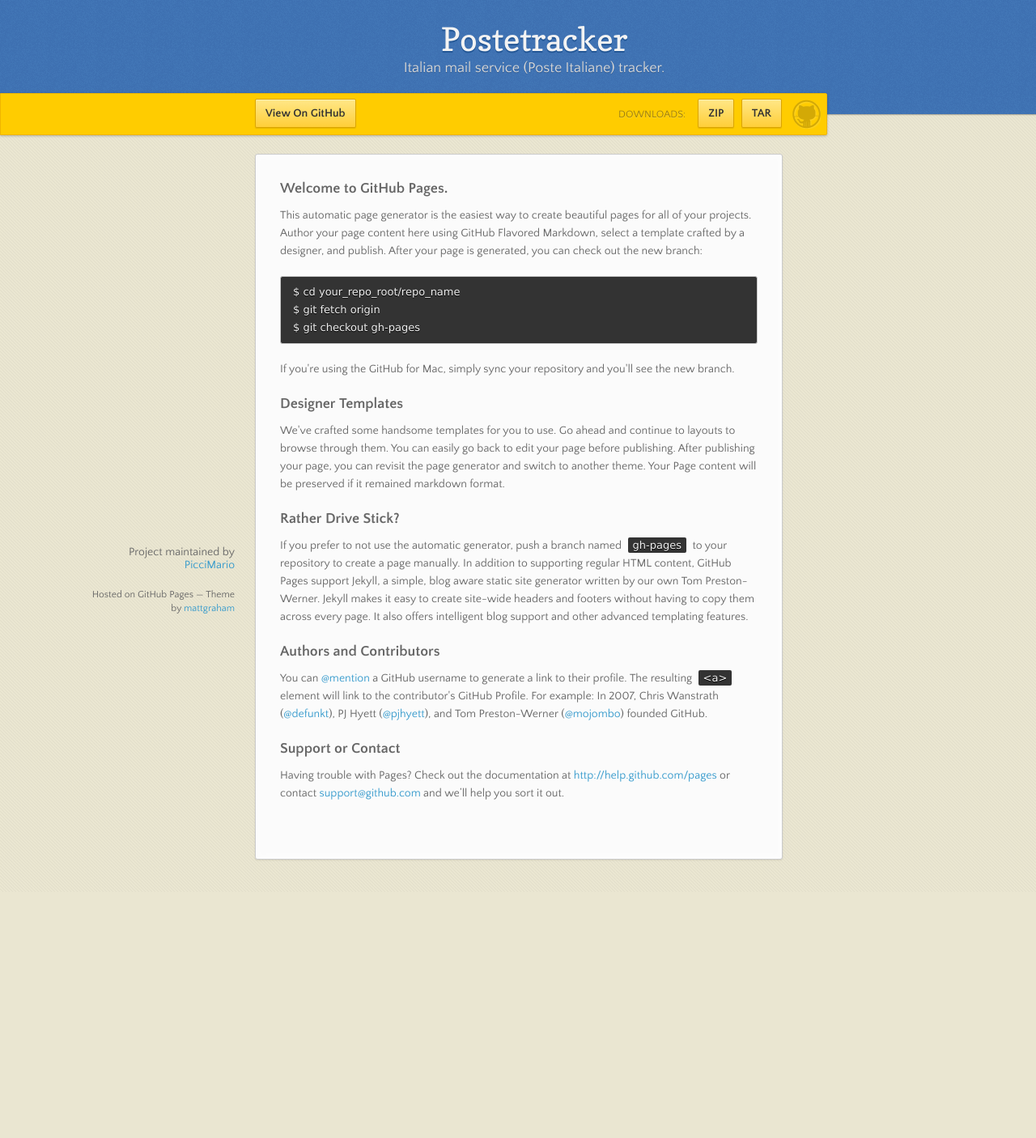
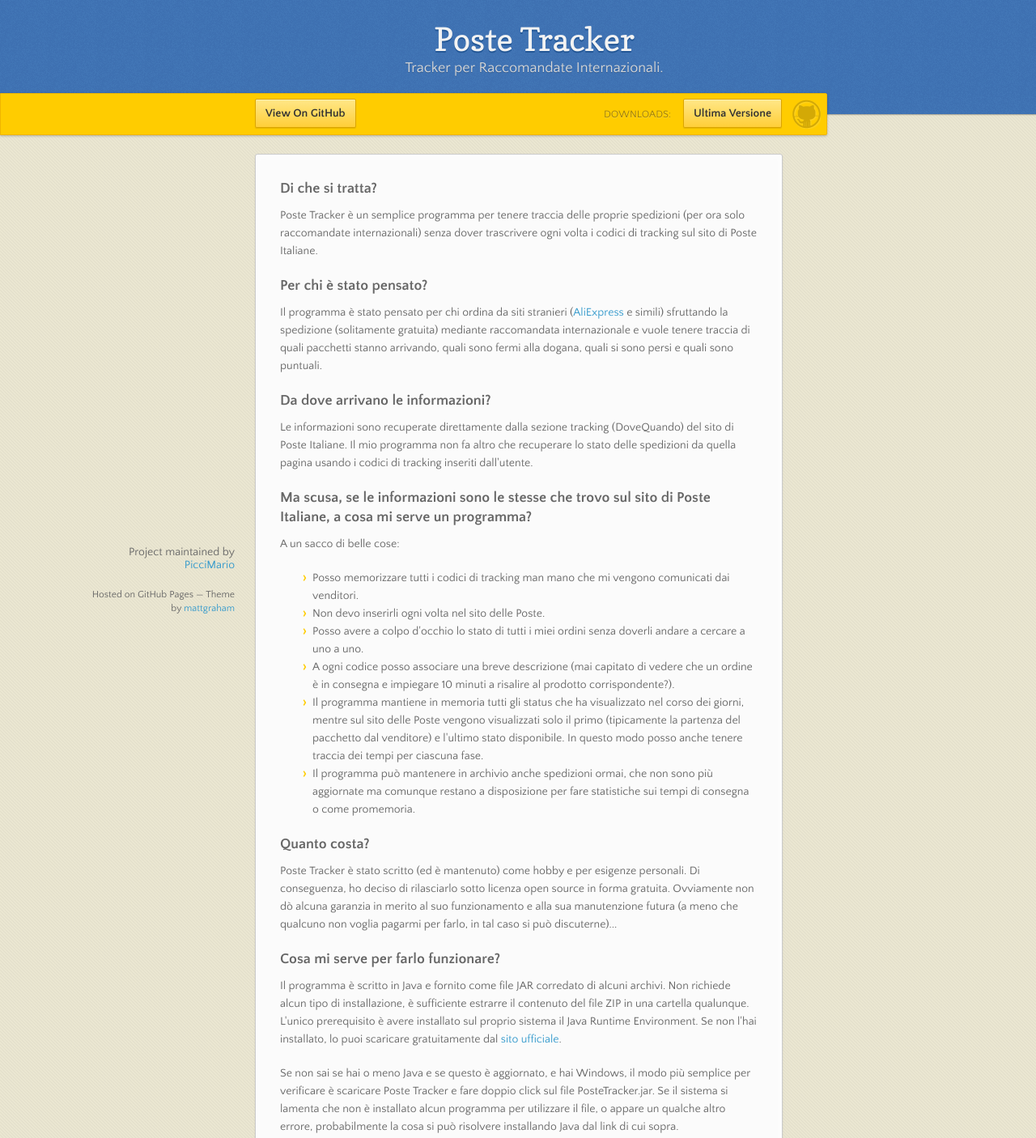
Before and after one commit to PicciMario/PosteTracker, a plain HTML site: page index.html in a window 1280 px wide. Shown: the top 1406 px of the page at 81% size. Before the commit the page ends 1102 px from the top, so only its background shows below. Drawn offline with nearby package versions, Linux system fonts and the light colour scheme.

Commit message:
updating index

```diff
--- a/index.html
+++ b/index.html
@@ -3,7 +3,7 @@
   <head>
     <meta charset="utf-8">
     <meta http-equiv="X-UA-Compatible" content="chrome=1">
-    <title>Postetracker by PicciMario</title>
+    <title>Poste Tracker by PicciMario</title>
     <link rel="stylesheet" href="stylesheets/styles.css">
     <link rel="stylesheet" href="stylesheets/pygment_trac.css">
     <script src="https://ajax.googleapis.com/ajax/libs/jquery/1.7.1/jquery.min.js"></script>
@@ -17,8 +17,8 @@
   <body>
 
       <header>
-        <h1>Postetracker</h1>
-        <p>Italian mail service (Poste Italiane) tracker.</p>
+        <h1>Poste Tracker</h1>
+        <p>Tracker per Raccomandate Internazionali.</p>
       </header>
 
       <div id="banner">
@@ -28,8 +28,7 @@
         <div class="downloads">
           <span>Downloads:</span>
           <ul>
-            <li><a href="https://github.com/PicciMario/PosteTracker/zipball/master" class="button">ZIP</a></li>
-            <li><a href="https://github.com/PicciMario/PosteTracker/tarball/master" class="button">TAR</a></li>
+            <li><a href="https://github.com/PicciMario/PosteTracker/releases" class="button">Ultima Versione</a></li>
           </ul>
         </div>
       </div><!-- end banner -->
@@ -40,9 +39,36 @@
       </nav>
       <section>
         <h3>
-<a name="welcome-to-github-pages" class="anchor" href="#welcome-to-github-pages"><span class="octicon octicon-link"></span></a>Welcome to GitHub Pages.</h3>
+<a name="welcome-to-github-pages" class="anchor" href="#welcome-to-github-pages"><span class="octicon octicon-link"></span></a>Di che si tratta?</h3>
 
-<p>This automatic page generator is the easiest way to create beautiful pages for all of your projects. Author your page content here using GitHub Flavored Markdown, select a template crafted by a designer, and publish. After your page is generated, you can check out the new branch:</p>
+<p>Poste Tracker &egrave; un semplice programma per tenere traccia delle proprie spedizioni (per ora solo raccomandate internazionali) senza dover trascrivere ogni volta i codici di tracking sul sito di Poste Italiane.</p>
+
+<h3>Per chi &egrave stato pensato?</h3>
+
+<p>Il programma &egrave; stato pensato per chi ordina da siti stranieri (<a href="http://www.aliexpress.com">AliExpress</a> e simili) sfruttando la spedizione (solitamente gratuita) mediante raccomandata internazionale e vuole tenere traccia di quali pacchetti stanno arrivando, quali sono fermi alla dogana, quali si sono persi e quali sono puntuali.
+
+<h3>Da dove arrivano le informazioni?</h3>
+
+<p>Le informazioni sono recuperate direttamente dalla sezione tracking (DoveQuando) del sito di Poste Italiane. Il mio programma non fa altro che recuperare lo stato delle spedizioni da quella pagina usando i codici di tracking inseriti dall'utente.</p>
+
+<h3>Ma scusa, se le informazioni sono le stesse che trovo sul sito di Poste Italiane, a cosa mi serve un programma?</h3>
+<p>A un sacco di belle cose:</p>
+<ul>
+<li> Posso memorizzare tutti i codici di tracking man mano che mi vengono comunicati dai venditori.
+<li> Non devo inserirli ogni volta nel sito delle Poste.
+<li> Posso avere a colpo d'occhio lo stato di tutti i miei ordini senza doverli andare a cercare a uno a uno.
+<li> A ogni codice posso associare una breve descrizione (mai capitato di vedere che un ordine &egrave; in consegna e impiegare 10 minuti a risalire al prodotto corrispondente?).
+<li> Il programma mantiene in memoria tutti gli status che ha visualizzato nel corso dei giorni, mentre sul sito delle Poste vengono visualizzati solo il primo (tipicamente la partenza del pacchetto dal venditore) e l'ultimo stato disponibile. In questo modo posso anche tenere traccia dei tempi per ciascuna fase.
+<li> Il programma pu&ograve; mantenere in archivio anche spedizioni ormai, che non sono pi&ugrave; aggiornate ma comunque restano a disposizione per fare statistiche sui tempi di consegna o come promemoria.
+</ul>
+
+<h3>Quanto costa?</h3>
+
+<p>Poste Tracker è stato scritto (ed &egrave; mantenuto) come hobby e per esigenze personali. Di conseguenza, ho deciso di rilasciarlo sotto licenza open source in forma gratuita. Ovviamente non d&ograve; alcuna garanzia in merito al suo funzionamento e alla sua manutenzione futura (a meno che qualcuno non voglia pagarmi per farlo, in tal caso si pu&ograve; discuterne)...</p>
+
+<h3>Cosa mi serve per farlo funzionare?</h3>
+<p>Il programma è scritto in Java e fornito come file JAR corredato di alcuni archivi. Non richiede alcun tipo di installazione, &egrave; sufficiente estrarre il contenuto del file ZIP in una cartella qualunque. L'unico prerequisito &egrave; avere installato sul proprio sistema il Java Runtime Environment. Se non l'hai installato, lo puoi scaricare gratuitamente dal <a href="https://www.java.com/it/download/manual.jsp">sito ufficiale</a>.</p>
+<p>Se non sai se hai o meno Java e se questo &egrave; aggiornato, e hai Windows, il modo pi&ugrave; semplice per verificare &egrave; scaricare Poste Tracker e fare doppio click sul file PosteTracker.jar. Se il sistema si lamenta che non &egrave; installato alcun programma per utilizzare il file, o appare un qualche altro errore, probabilmente la cosa si pu&ograve; risolvere installando Java dal link di cui sopra.</p>
 
 <pre><code>$ cd your_repo_root/repo_name
 $ git fetch origin
```
